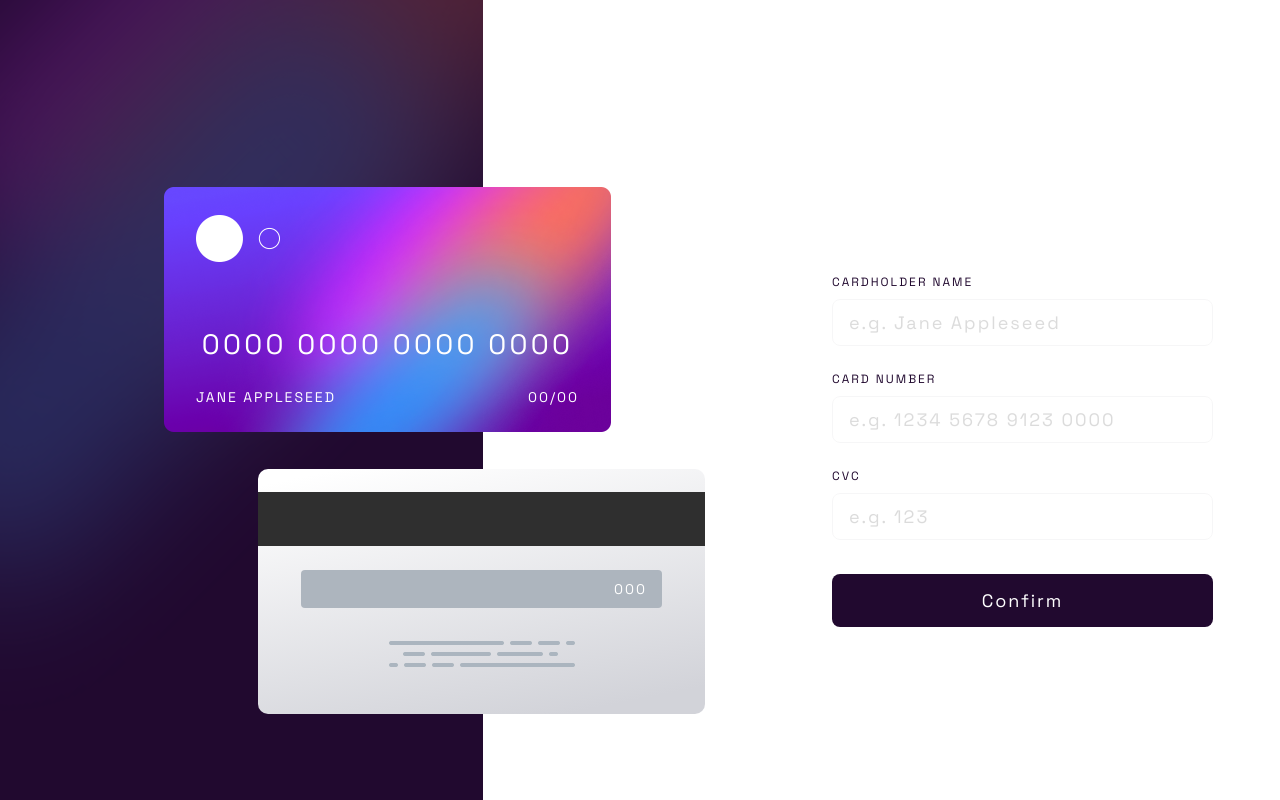
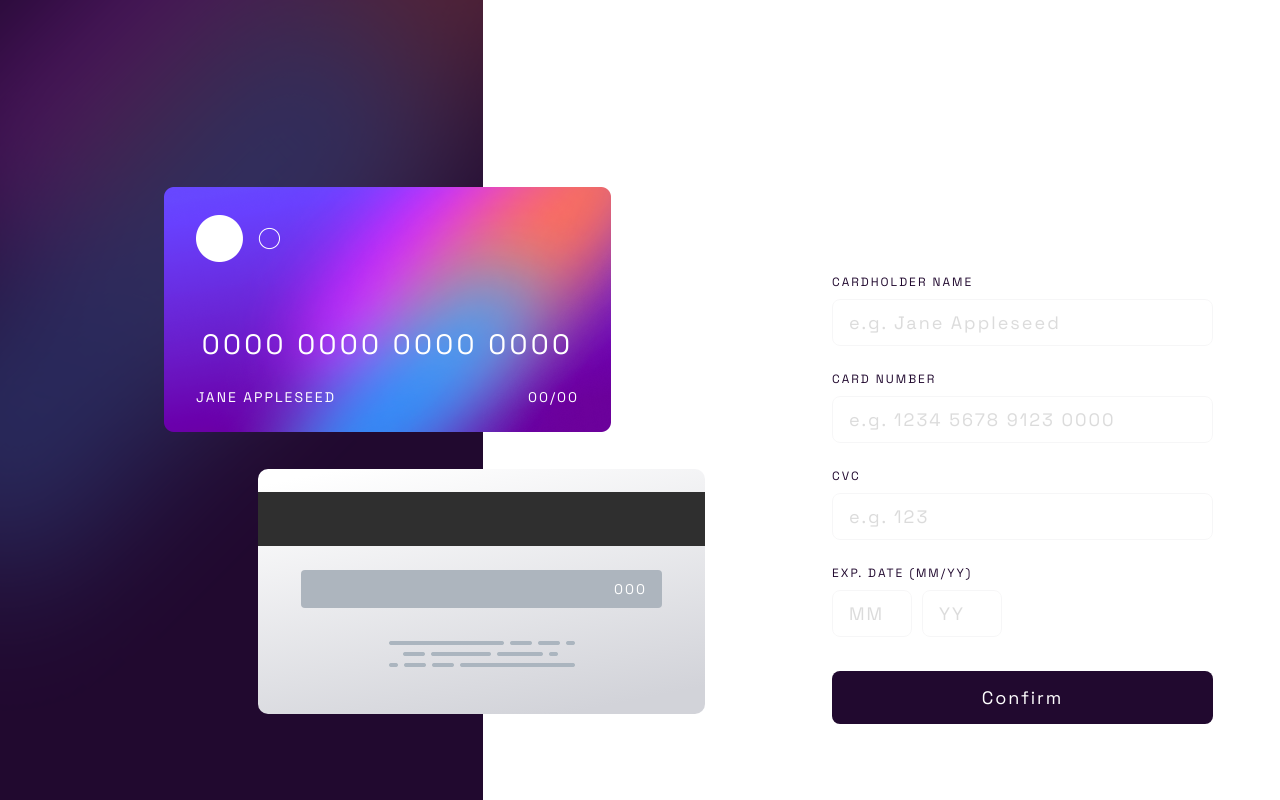
Before and after one commit to allencode11/interactive-card, a React (Create React App) app: page / in a window 1280 px wide. Built offline with nearby package versions, Linux system fonts and the light colour scheme.

Commit message:
adding date input component

```diff
--- a/src/App.js
+++ b/src/App.js
@@ -2,6 +2,7 @@ import './App.css';
 import img from './assets/images/text.png';
 import { BtnComponent } from './components/btn/btn.component';
 import { InputComponent } from './components/input/input.component';
+import { InputDateComponent } from './components/input-date/input-date.component';
 
 function App() {
 
@@ -44,6 +45,7 @@ function App() {
         <InputComponent label='Cardholder Name' type='text' placeholder='e.g. Jane Appleseed' func={onInputClick} ></InputComponent>
         <InputComponent label='Card Number' type='text' placeholder='e.g. 1234 5678 9123 0000' func={onInputClick} ></InputComponent>
         <InputComponent label='CVC' type='text' placeholder='e.g. 123' func={onInputClick} ></InputComponent>
+        <InputDateComponent label='Exp. Date (MM/YY)' placeholder1='MM' func={onInputClick} placeholder2='YY'></InputDateComponent>
         <BtnComponent text='Confirm' func={onBtnClick}></BtnComponent>
       </div>
     </div>
--- /dev/null
+++ b/src/components/input-date/input-date.component.css
@@ -0,0 +1,15 @@
+.input-date {
+    display: flex;
+    flex-direction: column;
+    justify-content: start;
+    width: 170px;
+}
+
+.row {
+    display: flex;
+    justify-content: space-between;
+}
+
+.date-input {
+    width: 80px;
+}
--- /dev/null
+++ b/src/components/input-date/input-date.component.jsx
@@ -0,0 +1,13 @@
+import './input-date.component.css';
+
+export const InputDateComponent = ({label, placeholder1, placeholder2, func}) => {
+  return (
+    <div className='input-date'>
+      <label>{label}</label>
+      <div className='row'>
+        <input className='date-input' placeholder={placeholder1} onChange={func} />
+        <input className='date-input' placeholder={placeholder2} onChange={func} />
+      </div>
+    </div>
+  );
+};
```
